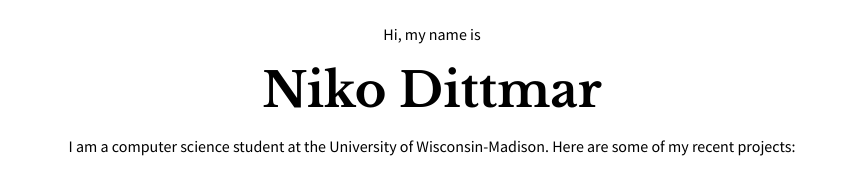
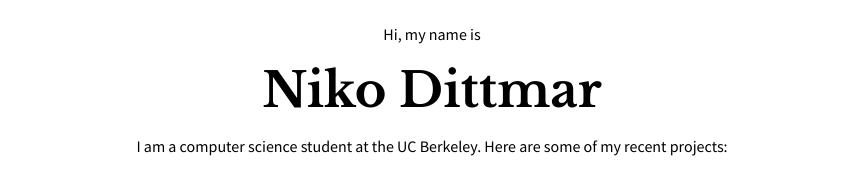
Before and after one commit to nikodittmar/portfolio, a plain HTML site: page index.html in a window 1280 px wide. Shown: the top 189 px of the page, without its empty margins (208-1071 px from the left). Drawn offline with nearby package versions, Linux system fonts and the light colour scheme.

Commit message:
Update index.html

```diff
--- a/index.html
+++ b/index.html
@@ -14,7 +14,7 @@
     <div class="header">
         <p>Hi, my name is</p>
         <h1 class="title">Niko Dittmar</h1>
-        <p>I am a computer science student at the University of Wisconsin-Madison. Here are some of my recent projects:</p>
+        <p>I am a computer science student at the UC Berkeley. Here are some of my recent projects:</p>
     </div>
     <!--
     <div class="nav">
```
